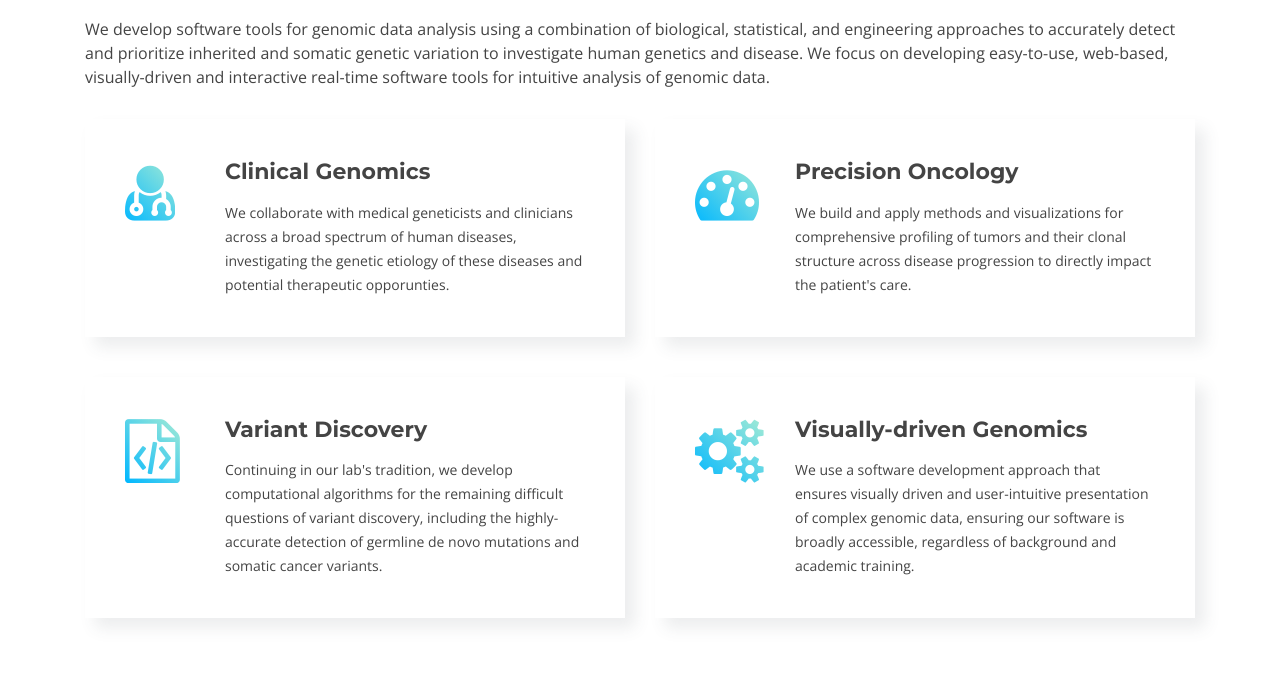
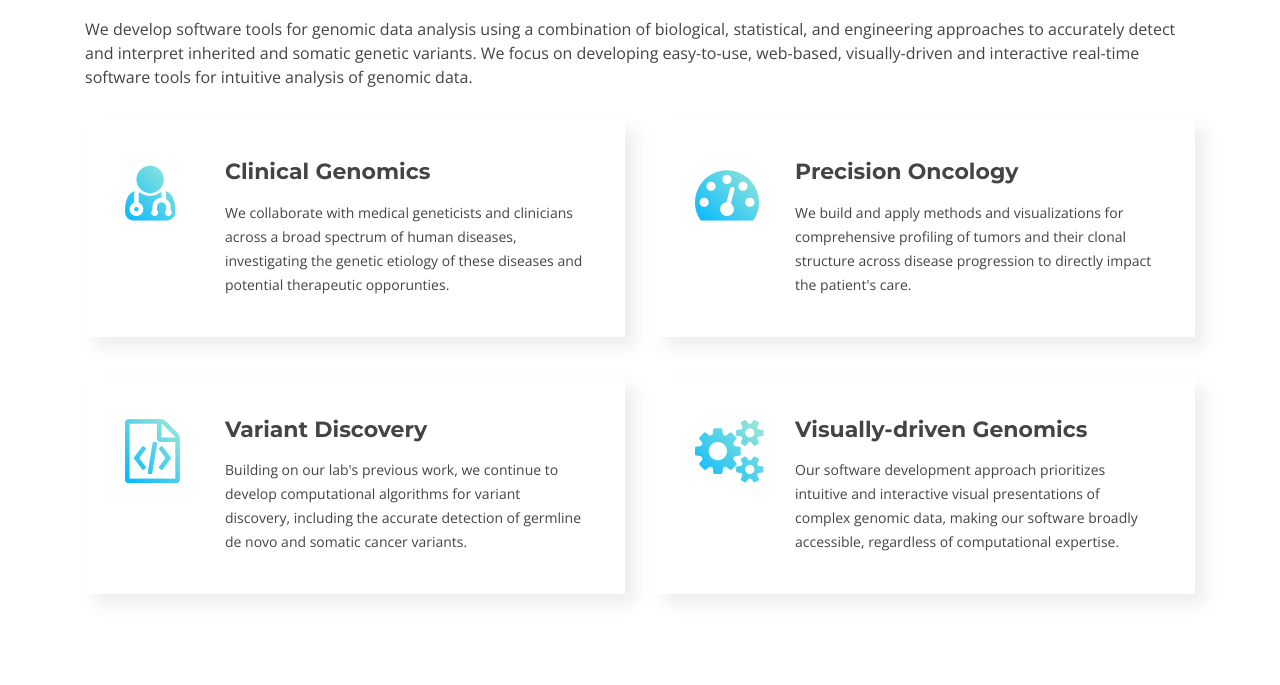
Before and after one commit to marthlab/marthlab, a plain HTML site: page index.html in a window 1280 px wide. Shown: the part 655-1340 px from the top of the page. Drawn offline with nearby package versions, Linux system fonts and the light colour scheme; files whose address does not match are found by name.

Commit message:
software update

```diff
--- a/index.html
+++ b/index.html
@@ -99,7 +99,7 @@
       <div class="container">
         <div class="section-header">
           <h2>Research</h2>
-	  <p>We develop software tools for genomic data analysis using a combination of biological, statistical, and engineering approaches to accurately detect and prioritize inherited and somatic genetic variation to investigate human genetics and disease. We focus on developing easy-to-use, web-based, visually-driven and interactive real-time software tools for intuitive analysis of genomic data.</p>
+	  <p>We develop software tools for genomic data analysis using a combination of biological, statistical, and engineering approaches to accurately detect and interpret inherited and somatic genetic variants. We focus on developing easy-to-use, web-based, visually-driven and interactive real-time software tools for intuitive analysis of genomic data.</p>
 	</div>
 
         <div class="row">
@@ -124,7 +124,7 @@
             <div class="box wow fadeInLeft" data-wow-delay="0.2s">
               <div class="icon"><i class="fa fa-file-code-o"></i></div>
               <h4 class="title">Variant Discovery</h4>
-              <p class="description">Continuing in our lab's tradition, we develop computational algorithms for the remaining difficult questions of variant discovery, including the highly-accurate detection of germline de novo mutations and somatic cancer variants.</p>
+             <p class="description">Building on our lab's previous work, we continue to develop computational algorithms for variant discovery, including the accurate detection of germline de novo and somatic cancer variants.</p>
             </div>
           </div>
 
@@ -132,7 +132,7 @@
             <div class="box wow fadeInRight" data-wow-delay="0.2s">
               <div class="icon"><i class="fa fa-cogs"></i></div>
               <h4 class="title">Visually-driven Genomics</h4>
-              <p class="description">We use a software development approach that ensures visually driven and user-intuitive presentation of complex genomic data, ensuring our software is broadly accessible, regardless of background and academic training.</p>
+             <p class="description">Our software development approach prioritizes intuitive and interactive visual presentations of complex genomic data, making our software broadly accessible, regardless of computational expertise.</p>
             </div>
           </div>
 <!-- not yet
@@ -230,13 +230,13 @@
           <div class="col-lg-6 content">
       <h2><a href="https://github.com/ekg/freebayes" target="_blank">freebayes</a></h2>
             <h3>Bayesian haplotype-based variant calling</h3>
-
+<!--
             <ul>
                     <li><i class="ion-android-checkmark-circle"></i> point1</li>
                     <li><i class="ion-android-checkmark-circle"></i> point2</li>
                     <li><i class="ion-android-checkmark-circle"></i> point3</li>
             </ul>
-
+-->
           </div>
         </div>
 
@@ -249,13 +249,13 @@
           <div class="col-lg-6 content">
       <h2><a href="https://github.com/yiq/SubcloneSeeker" target="_blank">SubcloneSeeker</a></h2>
             <h3>Computational tumor clone reconstruction</h3>
-
+<!--
             <ul>
                     <li><i class="ion-android-checkmark-circle"></i> point1</li>
                     <li><i class="ion-android-checkmark-circle"></i> point2</li>
                     <li><i class="ion-android-checkmark-circle"></i> point3</li>
             </ul>
-
+-->
           </div>
         </div>
 
@@ -403,11 +403,10 @@
         <div class="row">
           <div class="col-lg-9 text-center text-lg-left">
        <h3 class="apply-title">Apply!</h3>
-       <p class="apply-text">We are always looking for talented and motivated people to join our team! We are currently looking for post-docs with an emphasis in biostatistics and mathematics, as well as graduate students through the <a href="https://www.bioscience.utah.edu/" target="_blank">Utah Bioscience PhD</a> and <a href="https://medicine.utah.edu/students/programs/other/combined/md-phd/" target="_blank">MD/PhD programs</a>. You can always <a href="mailto:marthlabutah@gmail.com" target="_blank">email us</a> or check out our current job postings!<br><br>
+       <p class="apply-text">We are always looking for talented and motivated people to join our team! We are currently looking for post-docs with an emphasis in biostatistics and mathematics, as well as graduate students through the <a href="https://www.bioscience.utah.edu/" target="_blank">Utah Bioscience PhD</a> and <a href="https://medicine.utah.edu/students/programs/other/combined/md-phd/" target="_blank">MD/PhD programs</a>. <a href="mailto:marthlabutah@gmail.com" target="_blank">Email us</a> or check out our current job postings!<br><br>
         </div>
           <div class="col-lg-3 apply-btn-container text-center">
-            <a class="apply-btn align-middle" target="_blank" href="https://employment.utah.edu/jobs/?q=gabor+marth">Current Postings</a>
-          </div>
+            <a class="apply-btn align-middle" target="_blank" href="https://employment.utah.edu/jobs/?q=gabor+marth">Current Postings</a></div>
         </div>
       </div>
     </section><!-- #apply-->
```
Also changed, not shown: img/comp3_iobio.png (deleted), img/software/freebayes.png (added).
